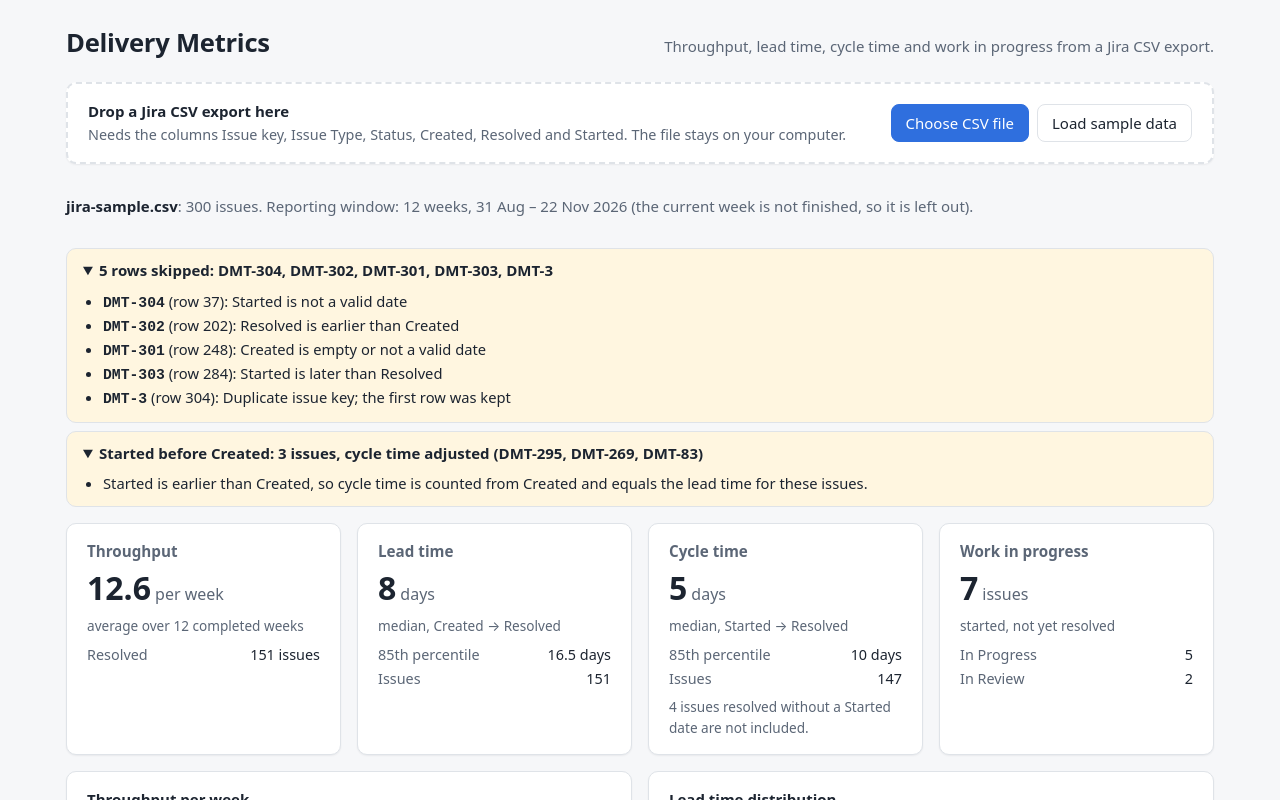
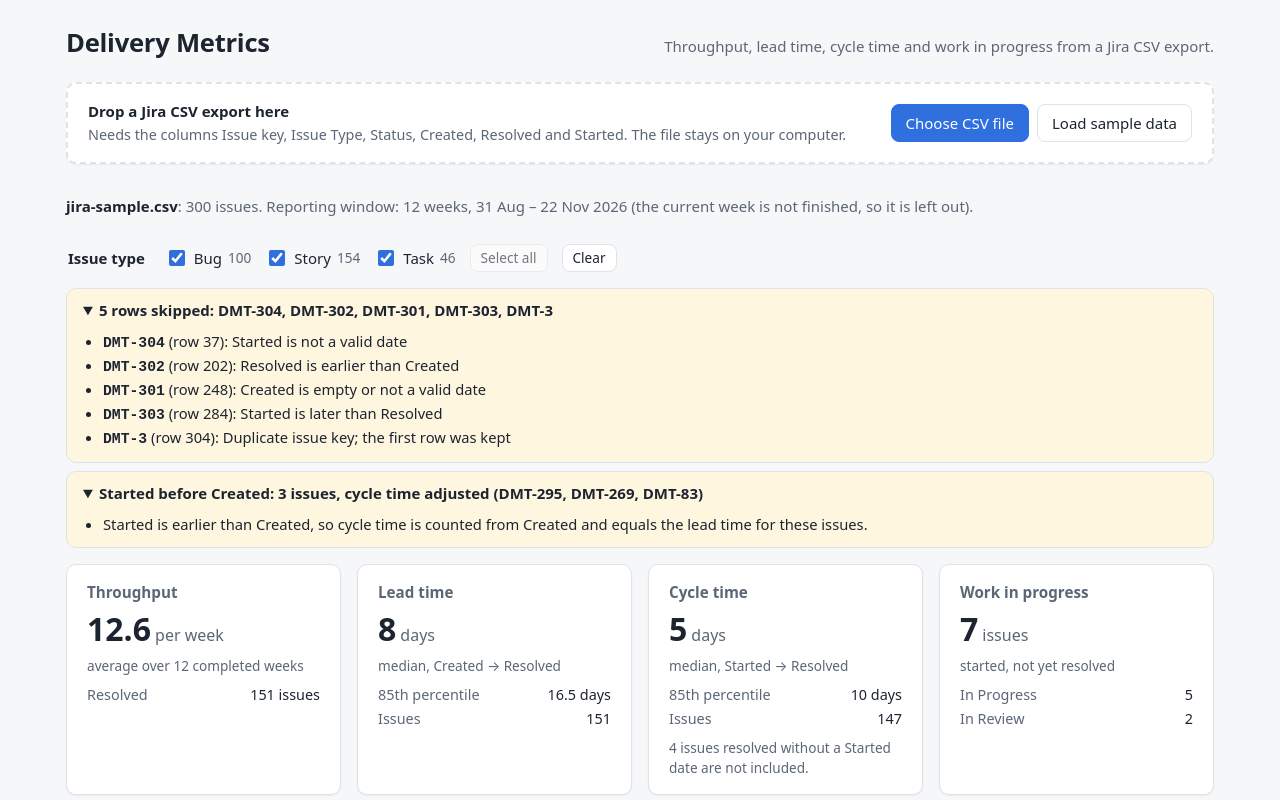
Before and after one commit to tomomandickg-droid/delivery-metrics-tool, a React (Vite) app: page / in a window 1280 px wide. Both pictures are taken after a click on the button "Load sample data". Shown: the top 800 px of the page. Built offline with nearby package versions, Linux system fonts and the light colour scheme.

Commit message:
Task 21: multi-select Issue Type filter with Select all and Clear

```diff
--- a/src/ui/Dashboard.tsx
+++ b/src/ui/Dashboard.tsx
@@ -9,15 +9,34 @@ import { LeadTimeChart } from './LeadTimeChart';
 import type { LoadedData } from './loadData';
 import { MetricCards } from './MetricCards';
 import { ThroughputChart } from './ThroughputChart';
+import { TypeFilter } from './TypeFilter';
 
 interface DashboardViewProps {
   readonly data: LoadedData;
   readonly today: CalendarDate;
 }
 
+function shiftText(shiftDays: number): string {
+  const weeks = Math.abs(shiftDays / 7);
+  const unit = weeks === 1 ? 'week' : 'weeks';
+  const direction = shiftDays > 0 ? 'forward' : 'back';
+  return ` Sample dates are moved ${direction} ${weeks} ${unit} to fit this window.`;
+}
+
 /** Everything shown after a file is loaded. Remount (via key) for each new file. */
 export function DashboardView({ data, today }: DashboardViewProps) {
-  const [selectedTypes] = useState<ReadonlySet<string>>(() => new Set(data.types));
+  // All types are selected after upload (plan.md §7).
+  const [selectedTypes, setSelectedTypes] = useState<ReadonlySet<string>>(
+    () => new Set(data.types),
+  );
+  const typeCounts = useMemo(
+    () =>
+      data.types.map((type) => ({
+        type,
+        count: data.issues.filter((i) => i.type === type).length,
+      })),
+    [data.issues, data.types],
+  );
   const dashboard = useMemo(
     () => computeDashboard(data.issues, selectedTypes, today),
     [data.issues, selectedTypes, today],
@@ -34,13 +53,18 @@ export function DashboardView({ data, today }: DashboardViewProps) {
           <strong>{data.fileName}</strong>: {pluralIssues(data.issues.length)}. Reporting window:{' '}
           {WINDOW_WEEKS} weeks, {formatRange(window.start, window.end)} (the current week is not
           finished, so it is left out).
-          {data.isSample && data.shiftDays !== 0 && (
-            <> Sample dates are moved forward {data.shiftDays / 7} weeks to fit this window.</>
-          )}
+          {data.isSample && data.shiftDays !== 0 && shiftText(data.shiftDays)}
         </p>
+        <TypeFilter types={typeCounts} selected={selectedTypes} onChange={setSelectedTypes} />
       </div>
 
       <DataNotes skipped={data.skipped} startedBeforeCreated={data.startedBeforeCreated} />
+
+      {noSelection && (
+        <div className="message message-info" role="status">
+          <p>Select at least one issue type to see the metrics.</p>
+        </div>
+      )}
 
       {nothingInWindow && (
         <div className="message message-info" role="status">
--- /dev/null
+++ b/src/ui/TypeFilter.tsx
@@ -0,0 +1,45 @@
+interface TypeFilterProps {
+  /** Every Issue Type in the file, alphabetical, with how many issues have it. */
+  readonly types: readonly { readonly type: string; readonly count: number }[];
+  readonly selected: ReadonlySet<string>;
+  readonly onChange: (selected: ReadonlySet<string>) => void;
+}
+
+/** Multi-select Issue Type filter (owner decision 8): checkboxes plus Select all / Clear. */
+export function TypeFilter({ types, selected, onChange }: TypeFilterProps) {
+  const toggle = (type: string) => {
+    const next = new Set(selected);
+    if (next.has(type)) next.delete(type);
+    else next.add(type);
+    onChange(next);
+  };
+
+  return (
+    <fieldset className="filter">
+      <legend>Issue type</legend>
+      {types.map(({ type, count }) => (
+        <label key={type} className="checkbox">
+          <input type="checkbox" checked={selected.has(type)} onChange={() => toggle(type)} />
+          {type === '' ? '(no type)' : type}
+          <span className="count">{count}</span>
+        </label>
+      ))}
+      <button
+        type="button"
+        className="button button-small"
+        onClick={() => onChange(new Set(types.map((t) => t.type)))}
+        disabled={selected.size === types.length}
+      >
+        Select all
+      </button>
+      <button
+        type="button"
+        className="button button-small"
+        onClick={() => onChange(new Set())}
+        disabled={selected.size === 0}
+      >
+        Clear
+      </button>
+    </fieldset>
+  );
+}
```
Also changed, not shown: 1 other file (tests, documents, lock files or other folders).
